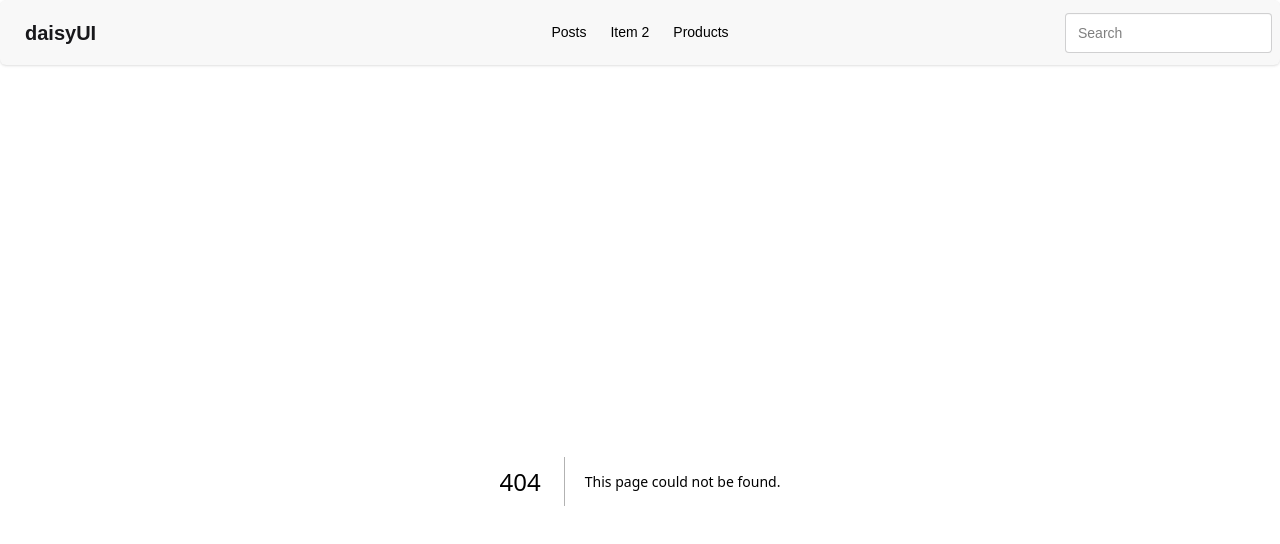
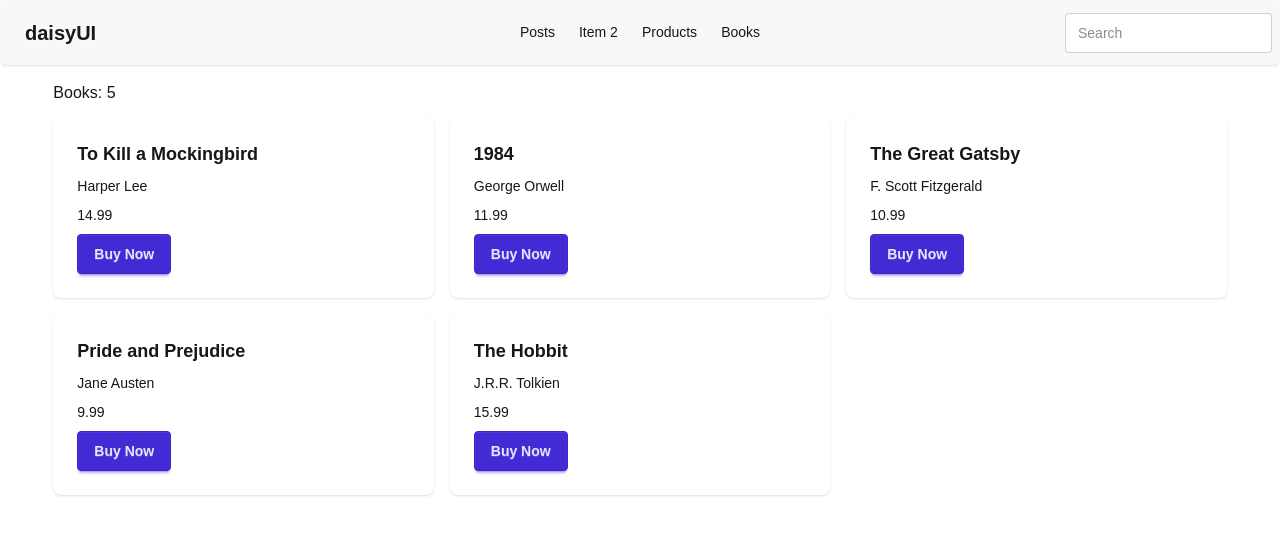
Before and after one commit to TofazzalCodes/nextjs-data-fetch, a Next.js app: page /books in a window 1280 px wide. Before the commit this address had no page. Shown: the top 544 px of the page. Built offline with nearby package versions, Linux system fonts and the light colour scheme; data requests are answered from the project's data file.

Commit message:
learn recap

```diff
--- a/db.json
+++ b/db.json
@@ -50,5 +50,58 @@
       "image": "https://example.com/images/keyboard.jpg",
       "description": "RGB mechanical keyboard with responsive switches and a comfortable ergonomic design."
     }
-  ]
+  ],
+  "books":[
+    {
+        "id": "b101",
+        "title": "To Kill a Mockingbird",
+        "author": "Harper Lee",
+        "genre": "Fiction",
+        "publication_year": 1960,
+        "isbn": "978-0061120084",
+        "price": 14.99,
+        "rating": 4.8
+    },
+    {
+        "id": "b102",
+        "title": "1984",
+        "author": "George Orwell",
+        "genre": "Dystopian",
+        "publication_year": 1949,
+        "isbn": "978-0451524935",
+        "price": 11.99,
+        "rating": 4.7
+    },
+    {
+        "id": "b103",
+        "title": "The Great Gatsby",
+        "author": "F. Scott Fitzgerald",
+        "genre": "Classic",
+        "publication_year": 1925,
+        "isbn": "978-0743273565",
+        "price": 10.99,
+        "rating": 4.4
+    },
+    {
+        "id": "b104",
+        "title": "Pride and Prejudice",
+        "author": "Jane Austen",
+        "genre": "Romance",
+        "publication_year": 1813,
+        "isbn": "978-0141439518",
+        "price": 9.99,
+        "rating": 4.6
+    },
+    {
+        "id": "b105",
+        "title": "The Hobbit",
+        "author": "J.R.R. Tolkien",
+        "genre": "Fantasy",
+        "publication_year": 1937,
+        "isbn": "978-0547928227",
+        "price": 15.99,
+        "rating": 4.9
+    }
+]
+
 }
--- /dev/null
+++ b/src/app/books/page.jsx
@@ -0,0 +1,19 @@
+import BookCard from "@/componets/BookCard";
+
+
+const BooksPage = async () => {
+    const res = await fetch("http://localhost:5000/books")
+    const books = await res.json()
+    return (
+        <div className="w-11/12 mx-auto space-y-3">
+            <h2>Books: {books.length} </h2>
+            <div className="grid grid-cols-3 gap-4">
+                {
+                    books.map(book => <BookCard key={book.id} book={book}></BookCard>)
+                }
+            </div>
+        </div>
+    );
+};
+
+export default BooksPage;
--- /dev/null
+++ b/src/componets/BookCard.jsx
@@ -0,0 +1,19 @@
+import React from 'react';
+
+const BookCard = ({ book }) => {
+    const { title, author, price } = book
+    return (
+        <div className="card  bg-base-100 card-md shadow-sm">
+            <div className="card-body">
+                <h2 className="card-title">{title}</h2>
+                <p>{author}</p>
+                <p>{price}</p>
+                <div className="card-actions">
+                    <button className="btn btn-primary">Buy Now</button>
+                </div>
+            </div>
+        </div>
+    );
+};
+
+export default BookCard;
--- a/src/componets/Header.jsx
+++ b/src/componets/Header.jsx
@@ -6,6 +6,7 @@ const Header = () => {
         <li> <Link href="/posts"><button>Posts</button></Link> </li>
         <li> <Link href="/"><button>Item 2</button></Link> </li>
         <li> <Link href="/products"><button>Products</button></Link> </li>
+        <li> <Link href="/books"><button>Books</button></Link> </li>
     </>
     return (
         <div>
```
